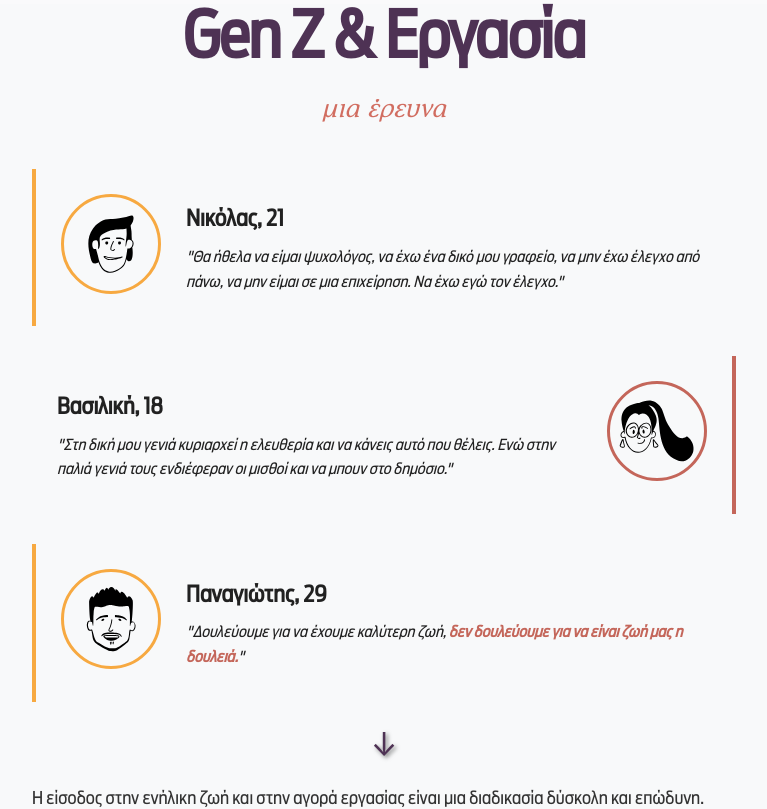
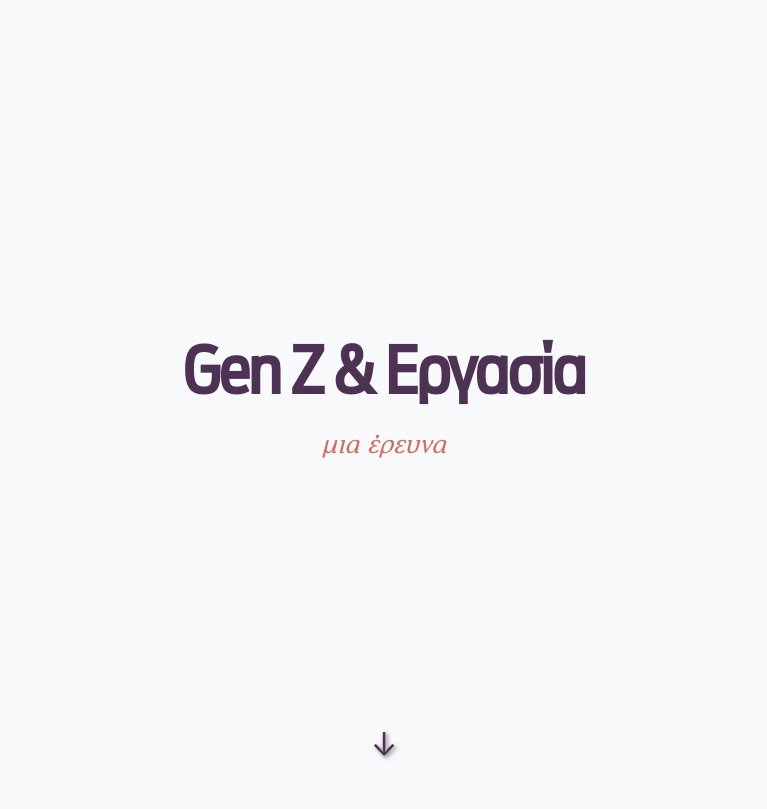
Before and after one commit to cpapazoglou/GenZSurvey, a Next.js app: page / in a window 1280 px wide. Shown: the top 809 px of the page, without its empty margins (256-1023 px from the left). Built offline with nearby package versions, Linux system fonts and the light colour scheme.

Commit message:
Adds spacer

```diff
--- a/src/components/ParallaxSection.module.css
+++ b/src/components/ParallaxSection.module.css
@@ -3,12 +3,44 @@
   align-items: center;
   justify-content: center;
   position: relative;
-  background-color: var(--background-color);
   padding: 0 20px;
+  min-height: 100vh;
+  width: 100%;
+	z-index: 11;
 }
 
 .container {
   max-width: 704px;
+	margin: 0 auto;
   width: 100%;
   z-index: 1;
 }
+
+.parallax[data-section] {
+	background-color: var(--background-color);
+	display: flex;
+	align-items: center;
+  position: fixed;
+  top: 0;
+  left: 0;
+  width: 100vw;
+  height: 100vh;
+  z-index: 10;
+  will-change: opacity;
+  pointer-events: none; /* Allow scrolling through the fixed element */
+	opacity: 0;
+	visibility: hidden; /* Hide the element initially */
+}
+
+.parallax .container {
+  position: relative;
+  z-index: 2;
+  pointer-events: auto; /* Re-enable interactions for content */
+}
+
+/* Specific control for quotes section visibility */
+.parallax[data-section="quotes"] {
+  opacity: 0;
+  visibility: visible; /* Allow JS to control opacity */
+  transition: opacity 0.5s ease-in-out;
+}
--- a/src/components/ParallaxSection.tsx
+++ b/src/components/ParallaxSection.tsx
@@ -1,6 +1,6 @@
 'use client';
 
-import React from 'react';
+import React, { useRef } from 'react';
 import { Section } from '@/types/content';
 import HeroTemplate from './templates/HeroTemplate';
 import MultipleQuotesTemplate from './templates/MultipleQuotesTemplate';
@@ -15,6 +15,8 @@ interface ParallaxSectionProps {
 }
 
 const ParallaxSection: React.FC<ParallaxSectionProps> = ({ section }) => {
+  const spacerRef = useRef<HTMLElement>(null);
+
   const renderTemplate = () => {
     switch (section.template) {
       case 'hero':
@@ -34,16 +36,42 @@ const ParallaxSection: React.FC<ParallaxSectionProps> = ({ section }) => {
     }
   };
 
-  // Apply parallax class only when animation is "parallax"
-  const sectionClasses = [
-    styles.section,
-    section.animation === 'parallax' ? styles.parallax : ''
-  ].join(' ');
+  const content = renderTemplate();
 
+  // For parallax sections: invisible spacer + fixed overlay
+  if (section.animation === 'parallax') {
+    return (
+      <>
+        {/* Invisible spacer maintains document flow and scroll behavior */}
+        <section
+          ref={spacerRef}
+          className={styles.section}
+          style={{ visibility: 'hidden' }}
+        >
+          <div className={styles.container}>
+            {content}
+          </div>
+        </section>
+
+        {/* Fixed parallax overlay - only renders after mount to avoid hydration issues */}
+
+				<section
+					className={styles.parallax}
+					data-section={section.id}
+				>
+					<div className={styles.container}>
+						{content}
+					</div>
+				</section>
+      </>
+    );
+  }
+
+  // Regular sections - normal scroll behavior
   return (
-    <section className={sectionClasses}>
+    <section className={styles.section} data-section={section.id}>
       <div className={styles.container}>
-        {renderTemplate()}
+        {content}
       </div>
     </section>
   );
```
